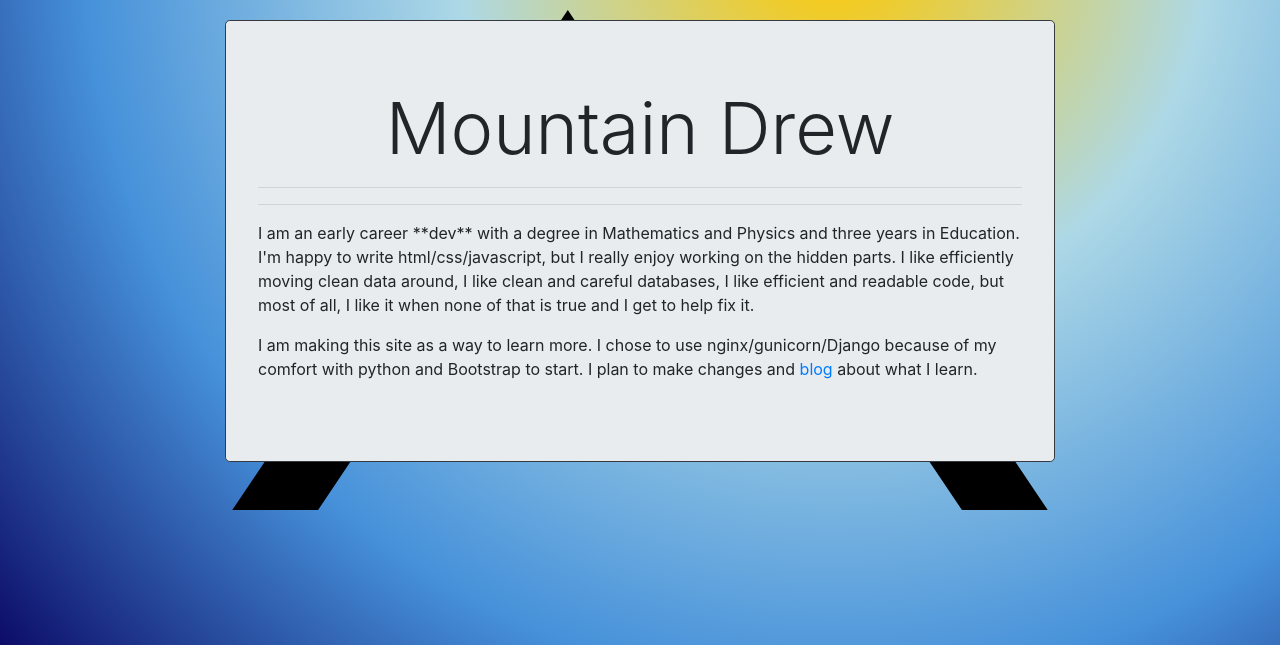
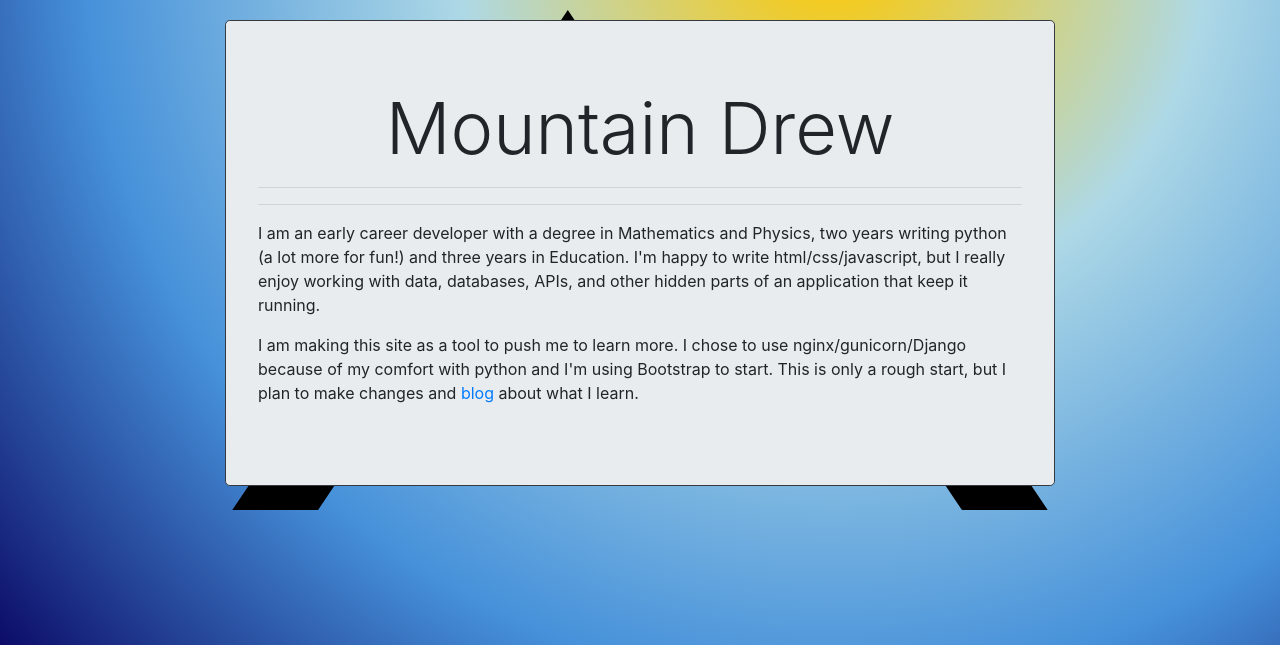
Before and after one commit to aduncan314/mountaindrew, a Django app: page / in a window 1280 px wide. Shown: the part 58-703 px from the top of the page. Run offline with Django 3.2, Linux system fonts and the light colour scheme; parts of the project's set-up code (start-up, migrations or seed data) failed here and were passed over; some libraries are stand-ins or nearby versions.

Commit message:
404 page; clean up code; new copy

```diff
--- a/Mountaindrew/settings.py
+++ b/Mountaindrew/settings.py
@@ -11,6 +11,7 @@ https://docs.djangoproject.com/en/2.0/ref/settings/
 """
 
 import os
+
 import project_setup
 
 PROJECT_CONFIG = project_setup.get_settings()
--- a/Mountaindrew/urls.py
+++ b/Mountaindrew/urls.py
@@ -13,10 +13,9 @@ Including another URLconf
     1. Import the include() function: from django.urls import include, path
     2. Add a URL to urlpatterns:  path('blog/', include('blog.urls'))
 """
+from django.conf.urls import include
 from django.contrib import admin
-from django.urls import path, re_path
-from django.conf.urls import include
-
+from django.urls import path
 
 urlpatterns = [
     path('admin/', admin.site.urls),
--- a/blog/admin.py
+++ b/blog/admin.py
@@ -1,5 +1,6 @@
 from django.contrib import admin
 from django.utils import timezone
+
 from blog.models import BlogPost, Category
 
 
--- a/blog/blog_urls.py
+++ b/blog/blog_urls.py
@@ -1,4 +1,5 @@
 from django.urls import path, re_path
+
 from blog import views
 
 app_name = 'blog'
--- a/blog/views.py
+++ b/blog/views.py
@@ -1,4 +1,5 @@
 from django.views.generic import ListView, DetailView
+
 from blog import models
 
 
--- a/landing/admin.py
+++ b/landing/admin.py
@@ -1,4 +1,5 @@
 from django.contrib import admin
+
 from landing.models import Job, Company
 
 admin.site.register(Job)
--- a/landing/app_urls.py
+++ b/landing/app_urls.py
@@ -15,7 +15,8 @@ Including another URLconf
 """
 
 # from django.contrib import admin
-from django.urls import path, re_path
+from django.urls import path
+
 from landing import views
 
 urlpatterns = [
--- a/templates/base.html
+++ b/templates/base.html
@@ -6,7 +6,7 @@
     <meta charset="UTF-8">
     {# For Mobile? #}
     <meta name="viewport" content="width=device-width, initial-scale=1">
-    <title>My Resume and CV</title>
+    <title>Mountain Drew</title>
     <link rel="stylesheet" href="https://stackpath.bootstrapcdn.com/bootstrap/4.3.1/css/bootstrap.min.css"
           integrity="sha384-ggOyR0iXCbMQv3Xipma34MD+dH/1fQ784/j6cY/iJTQUOhcWr7x9JvoRxT2MZw1T" crossorigin="anonymous">
     <link rel="stylesheet" href="{% static "css/override_general.css" %}"/>
--- a/templates/blog/base_blog.html
+++ b/templates/blog/base_blog.html
@@ -1,9 +1,10 @@
 {% extends 'base.html' %}
 {% load staticfiles %}
 
+
 {% block content %}
     <div class="jumbotron">
-        <h1 class="text-center">All Blogs Go To Heaven</h1>
+        <h1 class="text-center">All Blogs Go to Heaven</h1>
     </div>
-        {% block blog %}{% endblock %}
+    {% block blog %}{% endblock %}
 {% endblock %}
--- a/templates/blog/single.html
+++ b/templates/blog/single.html
@@ -9,6 +9,6 @@
             <p class="text-md-right text-muted">Edited: {{ blog_post.last_updated }}</p>
         {% endif %}
         <hr>
-        <p>{{ blog_post.content|safe }}</p>
+        <p>{{ blog_post.content|safe|linebreaks }}</p>
     </div>
 {% endblock %}
--- a/templates/landing/index.html
+++ b/templates/landing/index.html
@@ -2,18 +2,17 @@
 {% load staticfiles %}
 
 {% block content %}
-        <div class="myb jumbotron border border-dark">
-            <h1 class="display-3 text-center">Mountain Drew</h1>
-            <hr>
-            <hr>
-            <p>I am an early career **dev** with a degree in Mathematics and Physics and three years in Education. I'm
-                happy to write html/css/javascript, but I really enjoy working on the hidden parts. I like efficiently
-                moving clean data around, I like clean and careful databases, I like efficient and readable code, but
-                most of all, I like it when none of that is true and I get to help fix it.</p>
-            <p>I am making this site as a way to learn more. I chose to use nginx/gunicorn/Django because of my comfort
-                with python and Bootstrap to start. I plan to make changes and <a href="{% url 'blog:Blog' %}">blog</a>
-                about what I learn.</p>
-        </div>
+    <div class="myb jumbotron border border-dark">
+        <h1 class="display-3 text-center">Mountain Drew</h1>
+        <hr>
+        <hr>
+        <p>I am an early career developer with a degree in Mathematics and Physics, two years writing python (a
+            lot more for fun!) and three years in Education. I'm happy to write html/css/javascript, but I really enjoy
+            working with data, databases, APIs, and other hidden parts of an application that keep it running.</p>
+        <p>I am making this site as a tool to push me to learn more. I chose to use nginx/gunicorn/Django because of my
+            comfort with python and I'm using Bootstrap to start. This is only a rough start, but I plan to make changes
+            and <a href="{% url 'blog:Blog' %}">blog</a> about what I learn.</p>
+    </div>
 
 
 {% endblock %}
```
Also changed, not shown: templates/404.html (+9 -59 lines).
